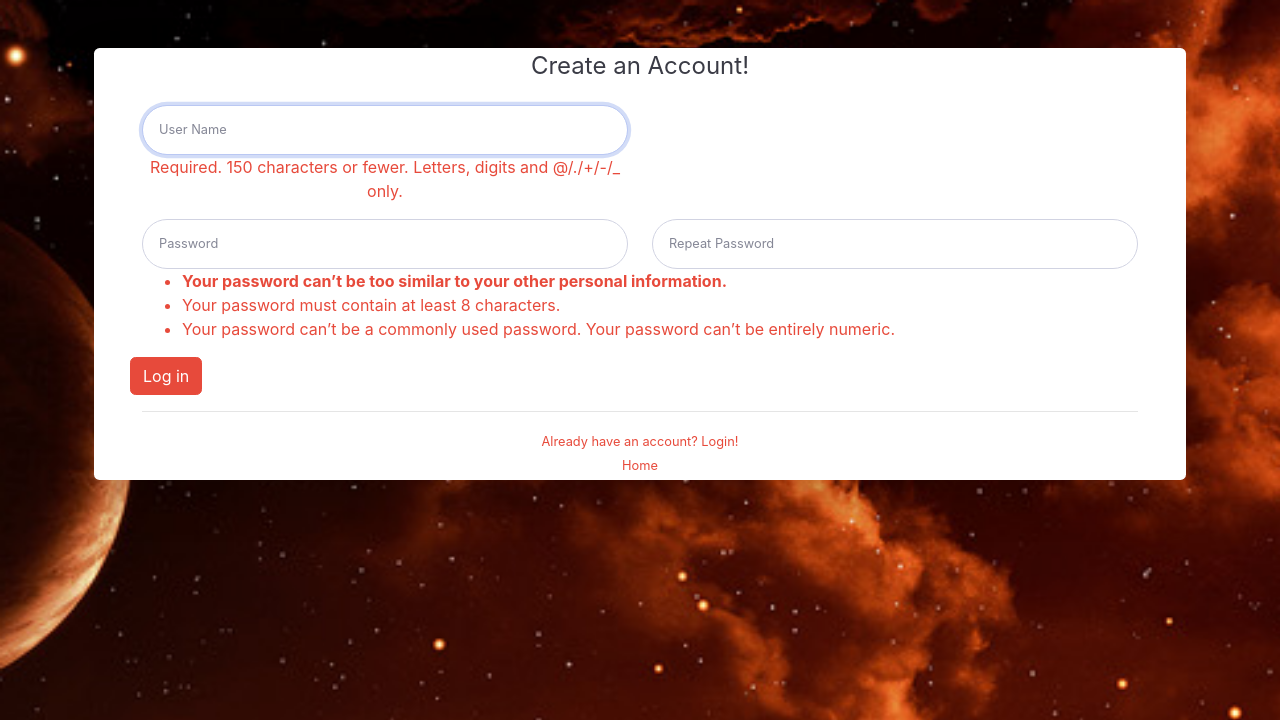
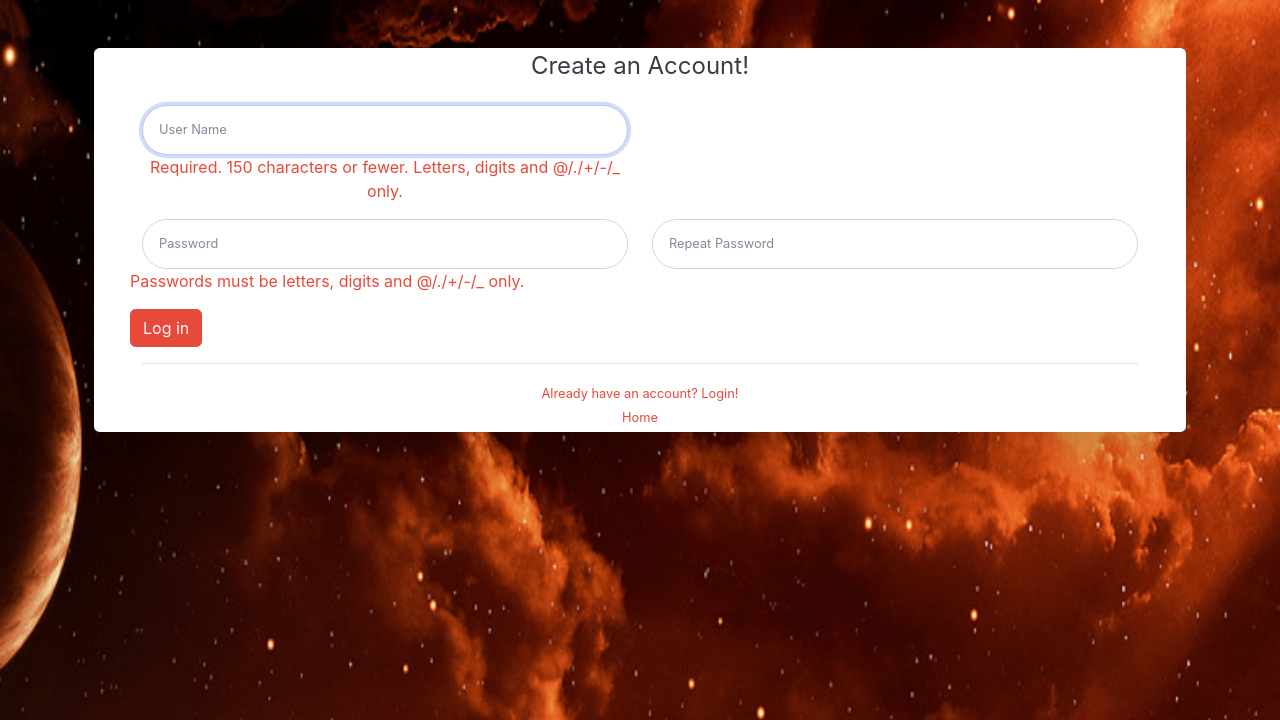
Before and after one commit to corypride/AlienInvasion, a Django app: a page that uses users/templates/registration/register.html in a window 1280 px wide. Shown: the top 720 px of the page. Run offline with Django 3.2, Linux system fonts and the light colour scheme; some libraries are stand-ins or nearby versions.

Commit message:
updated the reg form

```diff
--- a/aib_site/static/aib_site/css/index.css
+++ b/aib_site/static/aib_site/css/index.css
@@ -14,6 +14,7 @@
 
 }
 
+
 #navbarTogglerMain a:hover{
     background-color: white;
     border-radius: 10px;
--- a/aib_site/static/aib_site/json/bulletChoiceUserId.json
+++ b/aib_site/static/aib_site/json/bulletChoiceUserId.json
@@ -1 +1 @@
-{"bullet1Name": "star_bullet_blue.bmp", "userId": 1}
+{"bullet1Name": "arrow2_bullet.bmp", "userId": 1}
--- a/aib_site/static/aib_site/json/invaderChoice.json
+++ b/aib_site/static/aib_site/json/invaderChoice.json
@@ -1 +1 @@
-{"invader_name": "alien1.bmp"}
+{"invader_name": "alienG2.bmp"}
--- a/aib_site/static/aib_site/json/shipChoice.json
+++ b/aib_site/static/aib_site/json/shipChoice.json
@@ -1 +1 @@
-{"ship_name": "airplane2.bmp"}
+{"ship_name": "launchCodeRocket5.bmp"}
--- a/aib_site/static/aib_site/json/site_and_screen_choice.json
+++ b/aib_site/static/aib_site/json/site_and_screen_choice.json
@@ -1 +1 @@
-{"screen_width": "1280", "screen_height": "600", "site_name": "cosmos.jpg"}
+{"screen_width": "1280", "screen_height": "600", "site_name": "soaring.jpg"}
--- a/aib_site/static/aib_site/json/stats.json
+++ b/aib_site/static/aib_site/json/stats.json
@@ -1 +1 @@
-{"userId": 1, "lastLevel": 1, "highScore": 500, "todaysDate": "2-2-2023", "endTime": "3:58:43"}
+{"userId": 1, "lastLevel": 1, "highScore": 0, "todaysDate": "3-6-2023", "endTime": "3:36:32"}
--- a/aib_site/templates/aib_site/index.html
+++ b/aib_site/templates/aib_site/index.html
@@ -11,7 +11,7 @@
     {% endblock styling_links %}
 </head>
     {% block content %}
-    <body class="container-fluid text-light" style="background-image: url('../../static/aib_site/images/alienInvasionHome.jpg');background-repeat: no-repeat;background-size: cover;background-attachment: fixed;">
+    <body class="container-fluid text-light" style="background-image: url('../../static/aib_site/images/alienInvasionHome.jpg');background-repeat: no-repeat;background-size:100% 100%;background-attachment: fixed;">
         <!-- TODO: Write up some startup info and use the marquee to display it going up the page -->
 
 <!--
--- a/aib_site/views.py
+++ b/aib_site/views.py
@@ -22,6 +22,8 @@ from .score import getScoreFromJSON
 # Create your views here.
 
 def index(request):
+    theStr = str(request.user.id)+" " +str(request.user.username)
+    print(theStr)
     """The home page for Alien Invasion Build."""
     return render(request,'aib_site/index.html')
 
--- /dev/null
+++ b/users/static/registration/js/register.js
@@ -0,0 +1,34 @@
+window.onload = function(){
+
+    let regFrm = document.getElementById("registerFrm");
+    regFrm.addEventListener("submit",function(event){
+        // if the form is good then submit
+        validateForm(document,event)
+    });
+}
+
+// checks an makes sure that all the fields are good
+function validateForm(document,event){
+    let usrNam = document.getElementById("id_username").value;
+    let pswrd1 = document.getElementById("id_password1").value;
+    let pswrd2 = document.getElementById("id_password2").value;
+    let warnings = document.getElementById("warnings");
+   console.log("here "+ pswrd1.localeCompare(pswrd2))
+    if (pswrd1.includes(usrNam)){
+        event.preventDefault()
+        warnings.innerHTML = "Password cannot be to similar or commonly used.";
+
+    } else if (pswrd1.length < 8){
+        event.preventDefault()
+        warnings.innerHTML = "Password must contain at least 8 chars.";
+
+    }else if(!isNaN(pswrd1)){
+        event.preventDefault();
+        warnings.innerHTML ="Password cannot be all numbers.";
+
+    }else if(pswrd1.localeCompare(pswrd2) != 0){
+        event.preventDefault();
+        warnings.innerHTML ="Password and repeat password must match.";
+
+    }
+}
--- a/users/static/registration/mainPg.css
+++ b/users/static/registration/mainPg.css
@@ -2,7 +2,7 @@
 body{
     background-image: url('../../static/registration/alienInvasionHome.jpg');
     background-repeat: no-repeat;
-    background-size: cover;
+
     background-attachment: fixed;
 }
 
--- a/users/templates/registration/logged_out.html
+++ b/users/templates/registration/logged_out.html
@@ -13,7 +13,7 @@
 </head>
 {% block content %}
 
-<body class="container text-light">
+<body class="container text-light" style="background-size: 100% 100%;">
     <div class="alert alert-danger fixed-bottom" role="alert">
         <h1 class="alert-link text-center">You have been logged out. Thank you for visiting us!</p>
     </div>
--- a/users/templates/registration/login.html
+++ b/users/templates/registration/login.html
@@ -19,7 +19,7 @@
 </head>
 
 <body class=""
-    style="background-image: url(../../static/registration/fireySkyBackground.png); background-repeat: no-repeat;background-size: cover;">
+    style="background-image: url(../../static/registration/fireySkyBackground.png); background-repeat: no-repeat;background-size: 100% 100%;">
 
     <div class="container">
 
--- a/users/templates/registration/register.html
+++ b/users/templates/registration/register.html
@@ -18,10 +18,12 @@
     <!-- Custom styles for this template-->
     <link href="../../static/registration/css/sb-admin-2.min.css" rel="stylesheet">
 
+    <!-- javascript for form validation -->
+    <script  src="../../static/registration/js/register.js"></script>
 </head>
 
 <body class=""
-    style="background-image: url(../../static/registration/fireySkyBackground.png); background-repeat: no-repeat;background-size: cover;">
+    style="background-image: url(../../static/registration/fireySkyBackground.png); background-repeat: no-repeat;background-size: 100% 100%;">
 
     <div class="container">
 
@@ -35,7 +37,7 @@
                                 <h1 class="h4 text-gray-900 mb-4">Create an Account!</h1>
                             </div>
                             <div>
-                                <form method="POST" action="{% url 'users:register' %}" class="user">
+                                <form id="registerFrm" method="POST" action="{% url 'users:register' %}" class="user">
                                     {% csrf_token %}
                                     <div class="form-group row">
                                         <div class="col-sm-6 mb-3 mb-sm-0">
@@ -58,16 +60,12 @@
                                                 required="" type="password" type="password"
                                                 class="form-control form-control-user" placeholder="Repeat Password">
                                         </div>
+                                        <div id="warnings" class="text-danger text-left mt-0 mb-2">Passwords must be letters, digits and @/./+/-/_ only.</div>
                                     </div>
-                                    <ul class="text-danger text-left mt-0">
-                                        <li class="font-weight-bolder"> Your password can’t be too similar to your other personal information.
-                                        </li>
-                                        <li>Your password must contain at least 8 characters.
-                                        </li>
-                                        <li>Your password can’t be a commonly used password.
-                                            Your password can’t be entirely numeric.</li>
+                                    <div id="warnings" class="text-danger text-left mt-0 mb-2">
 
-                                    </ul>
+                                    </div>
+
                                     <div class="form-group row">
                                         <button class="btn btn-danger" name='submit'>Log in</button>
                                     </div>
--- a/users/views.py
+++ b/users/views.py
@@ -10,6 +10,7 @@ def register(request):
         form = UserCreationForm()
     else:
         # Process completed form
+
         form = UserCreationForm(data=request.POST)
 
         if form.is_valid():
```
Also changed, not shown: users/static/registration/mainPg.js (deleted, +0 -20 lines), aib_site/static/aib_site/images/alienInvasionHome2.jpg (added), aib_site/static/aib_site/images/alienInvasionHomeWork.jpg (added), db.sqlite3.
